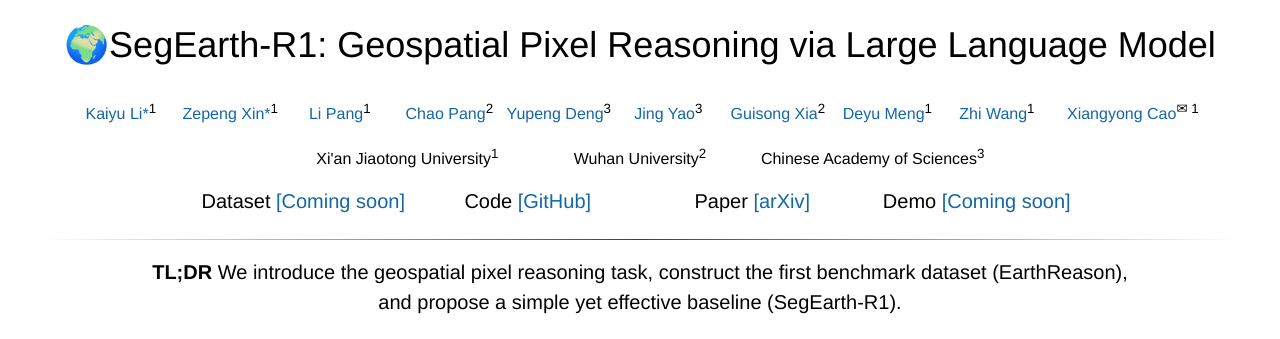
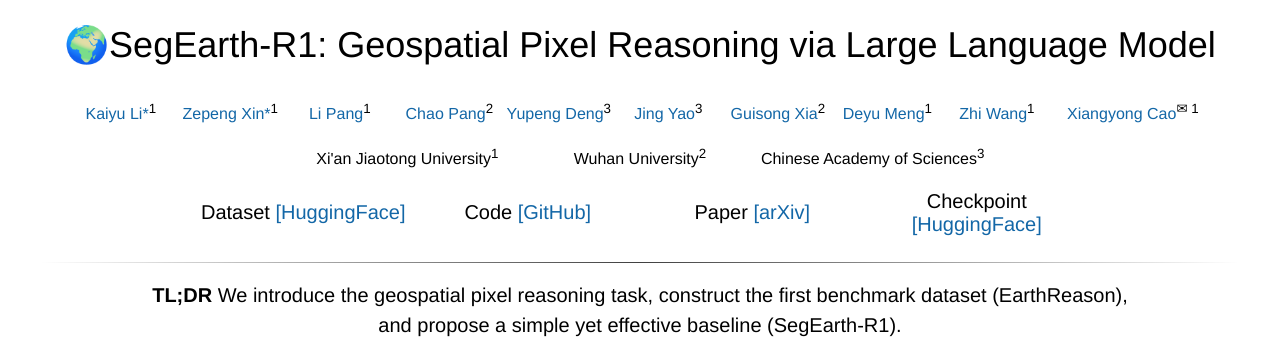
Before and after one commit to earth-insights/SegEarth-R1, a plain HTML site: page index.html in a window 1280 px wide. Shown: the top 339 px of the page. Drawn offline with Linux system fonts and the light colour scheme; a web font is replaced by a local one.

Commit message:
Update index.html

```diff
--- a/index.html
+++ b/index.html
@@ -294,7 +294,7 @@
             <div style="text-align: center;">
                 <span style="font-size:20px">
                     Dataset
-                    <a href="">[Coming soon]</a>
+                    <a href="https://huggingface.co/datasets/earth-insights/EarthReason">[HuggingFace]</a>
                 </span>
             </div>
         </td>
@@ -320,8 +320,8 @@
         <td align="center" width="150px">
           <div style="text-align: center;">
               <span style="font-size:20px">
-                  Demo
-                  <a href="">[Coming soon]</a>
+                  Checkpoint
+                  <a href="https://huggingface.co/earth-insights">[HuggingFace]</a>
               </span>
           </div>
         </td>
```
